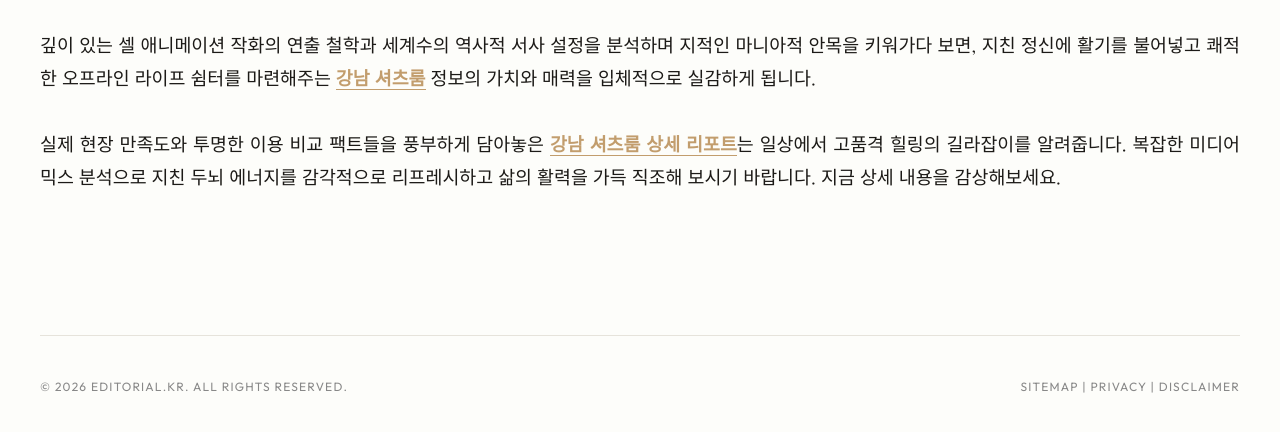
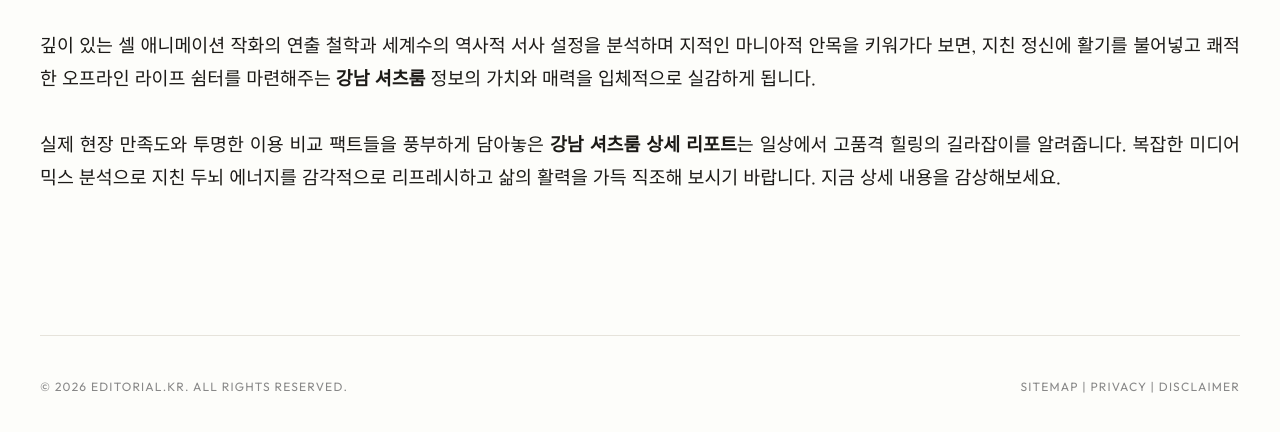
Before and after one commit to sarakinhceo-gif/bp-t3b06-gd-massage-evt-2, a plain HTML site: page posts/juice-1.html in a window 1280 px wide. Shown: the part 246-678 px from the top of the page. Drawn offline with Linux system fonts and the light colour scheme.

Commit message:
deploy: garbage-free snapshot 2026-07-03T10:56:36.412Z

```diff
--- a/posts/juice-1.html
+++ b/posts/juice-1.html
@@ -160,7 +160,7 @@
       <div class="kicker">BOUTIQUE KR / SELECTION ACCENT</div>
       <h1>애니 작화 마니아들이 강력히 추천하는 강남 셔츠룸 스페셜 아카이브</h1>
       <div class="story-body">
-        깊이 있는 셀 애니메이션 작화의 연출 철학과 세계수의 역사적 서사 설정을 분석하며 지적인 마니아적 안목을 키워가다 보면, 지친 정신에 활기를 불어넣고 쾌적한 오프라인 라이프 쉼터를 마련해주는 <strong><a href="https://test-it-blog.online/" target="_blank" class="juice-link">강남 셔츠룸</a></strong> 정보의 가치와 매력을 입체적으로 실감하게 됩니다.<br><br>실제 현장 만족도와 투명한 이용 비교 팩트들을 풍부하게 담아놓은 <strong><a href="https://test-it-blog.online/" target="_blank" class="juice-link">강남 셔츠룸 상세 리포트</a></strong>는 일상에서 고품격 힐링의 길라잡이를 알려줍니다. 복잡한 미디어 믹스 분석으로 지친 두뇌 에너지를 감각적으로 리프레시하고 삶의 활력을 가득 직조해 보시기 바랍니다. 지금 상세 내용을 감상해보세요.
+        깊이 있는 셀 애니메이션 작화의 연출 철학과 세계수의 역사적 서사 설정을 분석하며 지적인 마니아적 안목을 키워가다 보면, 지친 정신에 활기를 불어넣고 쾌적한 오프라인 라이프 쉼터를 마련해주는 <strong>강남 셔츠룸</strong> 정보의 가치와 매력을 입체적으로 실감하게 됩니다.<br><br>실제 현장 만족도와 투명한 이용 비교 팩트들을 풍부하게 담아놓은 <strong>강남 셔츠룸 상세 리포트</strong>는 일상에서 고품격 힐링의 길라잡이를 알려줍니다. 복잡한 미디어 믹스 분석으로 지친 두뇌 에너지를 감각적으로 리프레시하고 삶의 활력을 가득 직조해 보시기 바랍니다. 지금 상세 내용을 감상해보세요.
       </div>
 
 
```
